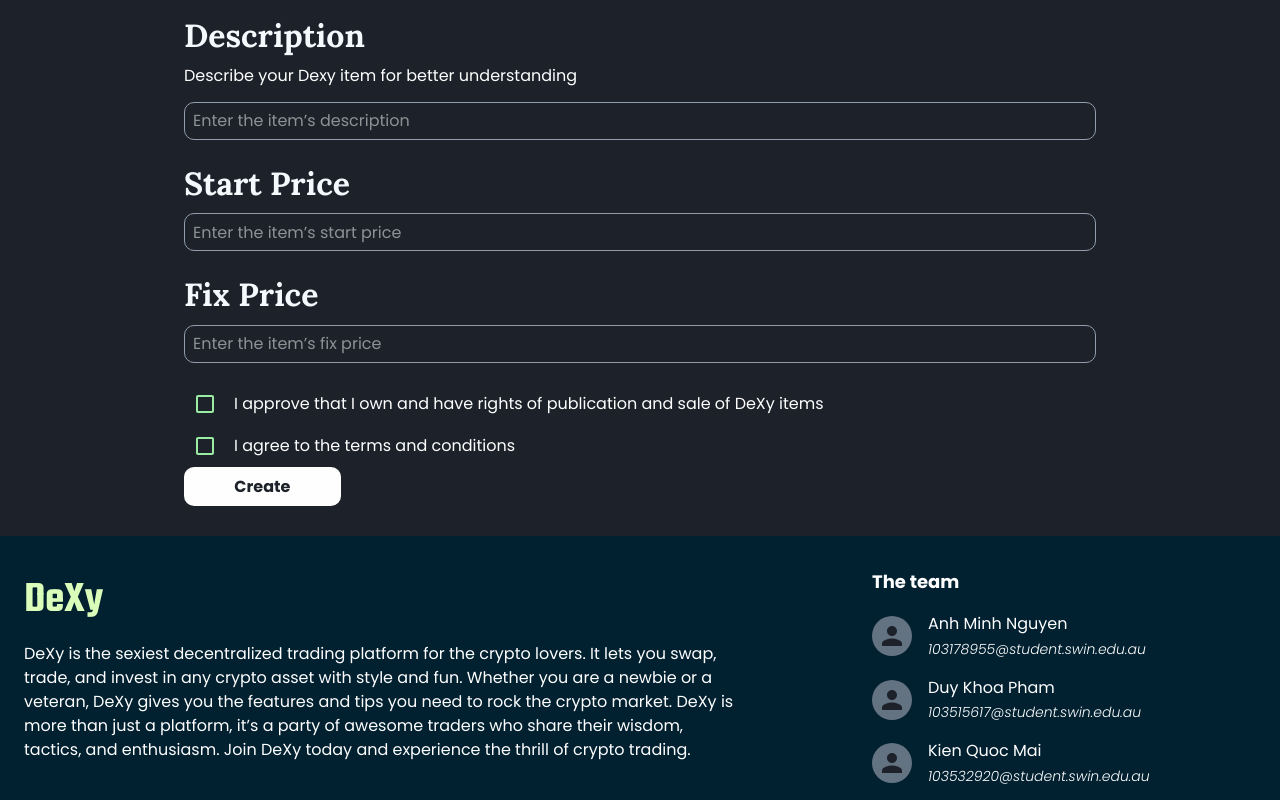
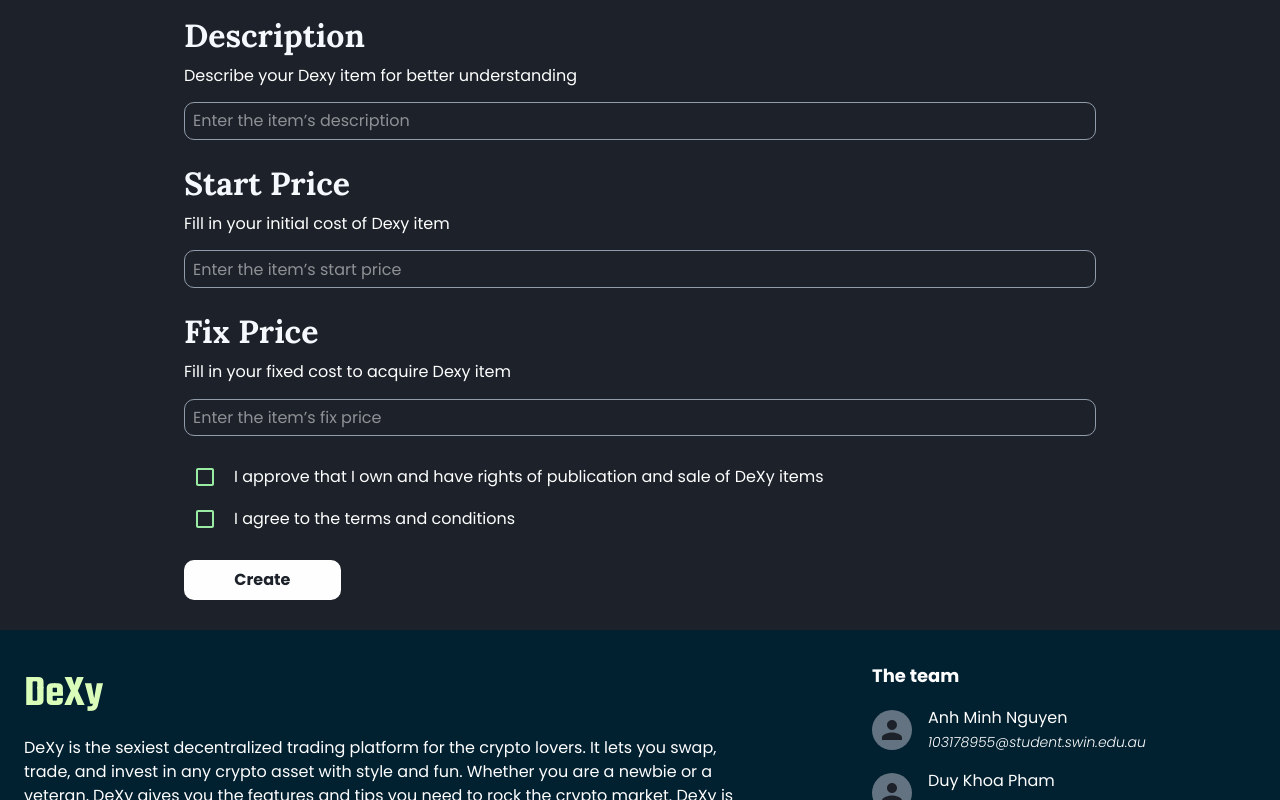
Before and after one commit to anhminhnguyen3110/DeXy-NFT-Trading-FE, a Next.js app: page /create-dexy-item in a window 1280 px wide. Shown: the part 544-1344 px from the top of the page. Built offline with nearby package versions, Linux system fonts and the light colour scheme.

Commit message:
fix: [IN-43] add descirption for start price and fixed price

```diff
--- a/src/pages/create-dexy-item.js
+++ b/src/pages/create-dexy-item.js
@@ -54,6 +54,7 @@ const CreateButton = styled(Button)(({ theme }) => ({
   width: '9.788rem',
   color: theme.palette.common.black,
   backgroundColor: theme.palette.common.white,
+  marginTop: '1.25rem',
   [theme.breakpoints.down('md')]: {
     width: '100%',
   },
@@ -117,11 +118,17 @@ export default function CreateDexyItem() {
         <HeadingH2Styled variant="h2" component="h2">
           Start Price
         </HeadingH2Styled>
+        <TypographyStyled variant="body1" component="p">
+          Fill in your initial cost of Dexy item
+        </TypographyStyled>
         <InputBaseStyledCreateItem placeholder="Enter the item’s start price" />
 
         <HeadingH2Styled variant="h2" component="h2">
           Fix Price
         </HeadingH2Styled>
+        <TypographyStyled variant="body1" component="p">
+          Fill in your fixed cost to acquire Dexy item
+        </TypographyStyled>
         <InputBaseStyledCreateItem placeholder="Enter the item’s fix price" />
 
         <StackCheckBox direction="row" spacing={{ lg: 1, md: 0 }} alignItems="center">
```
